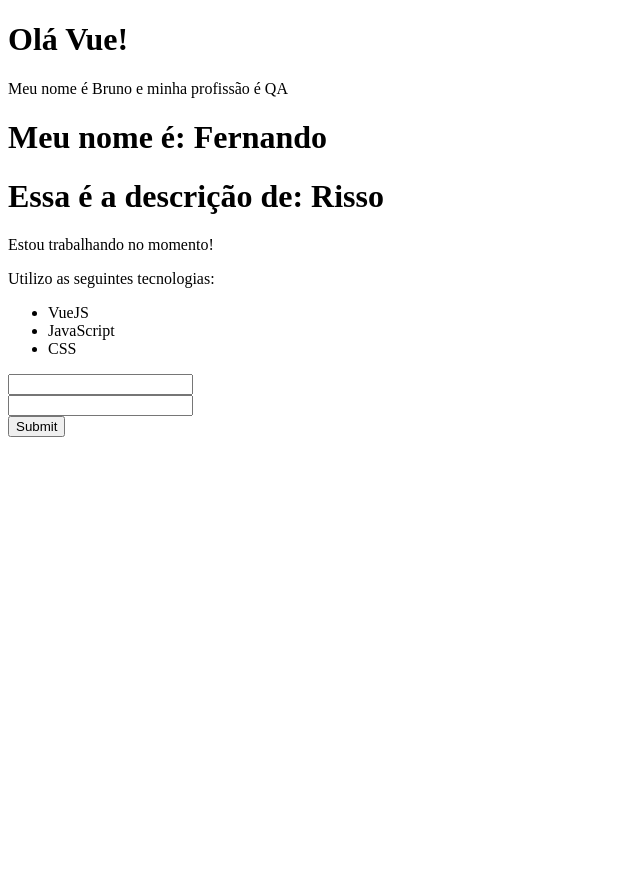
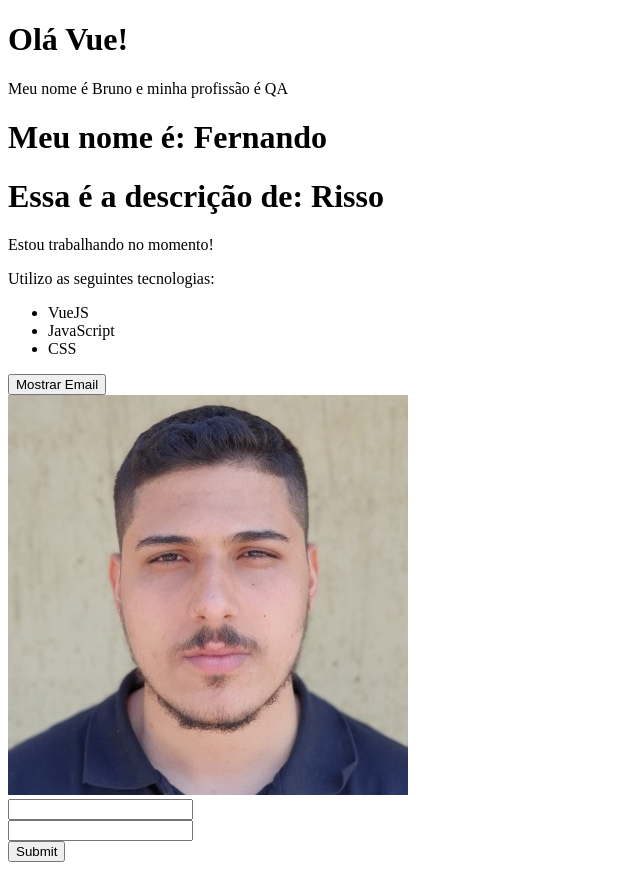
Before and after one commit to BrunoRisso58/learning-vuejs, a Vue app in the folder 2/: page / in a window 1280 px wide. Shown: the whole page, without its empty margins (0-640 px from the left). Before the commit the page ends 800 px from the top, so only its background shows below. Built offline with nearby package versions, Linux system fonts and the light colour scheme.

Commit message:
Atributos Dinâmicos

```diff
--- a/2/src/components/Info.vue
+++ b/2/src/components/Info.vue
@@ -10,17 +10,38 @@
                 <li>CSS</li>
             </ul>
         </div>
+        <button @click="showOrHideEmail">{{ showEmailButtonMsg }}</button>
+        <p v-show="showEmail">Entre um contato! Mande um e-mail para {{ email }}</p>
     </div>
+    <Picture />
 </template>
 
 <script>
+    import Picture from "./Picture.vue";
+
     export default {
         name: "Info",
         data() {
             return {
                 age: 19,
                 isWorking: true,
-                workWithTechnology: true
+                workWithTechnology: true,
+                showEmail: false,
+                showEmailButtonMsg: "Mostrar Email",
+                email: "brunorisso58@gmail.com"
+            }
+        },
+        components: {
+            Picture
+        },
+        methods: {
+            showOrHideEmail() {
+                this.showEmail = !this.showEmail;
+                if (this.showEmail) {
+                    this.showEmailButtonMsg = "Ocultar Email";
+                } else {
+                    this.showEmailButtonMsg = "Mostrar Email";
+                }
             }
         }
     }
--- /dev/null
+++ b/2/src/components/Picture.vue
@@ -0,0 +1,15 @@
+<template>
+    <img :src="avatar" :alt="descricao">
+</template>
+
+<script>
+    export default {
+        name: "Picture",
+        data() {
+            return {
+                avatar: "/img/me.jpeg",
+                descricao: "Bruno Risso"
+            }
+        }
+    }
+</script>
```
Also changed, not shown: 2/public/img/me.jpeg (added).
